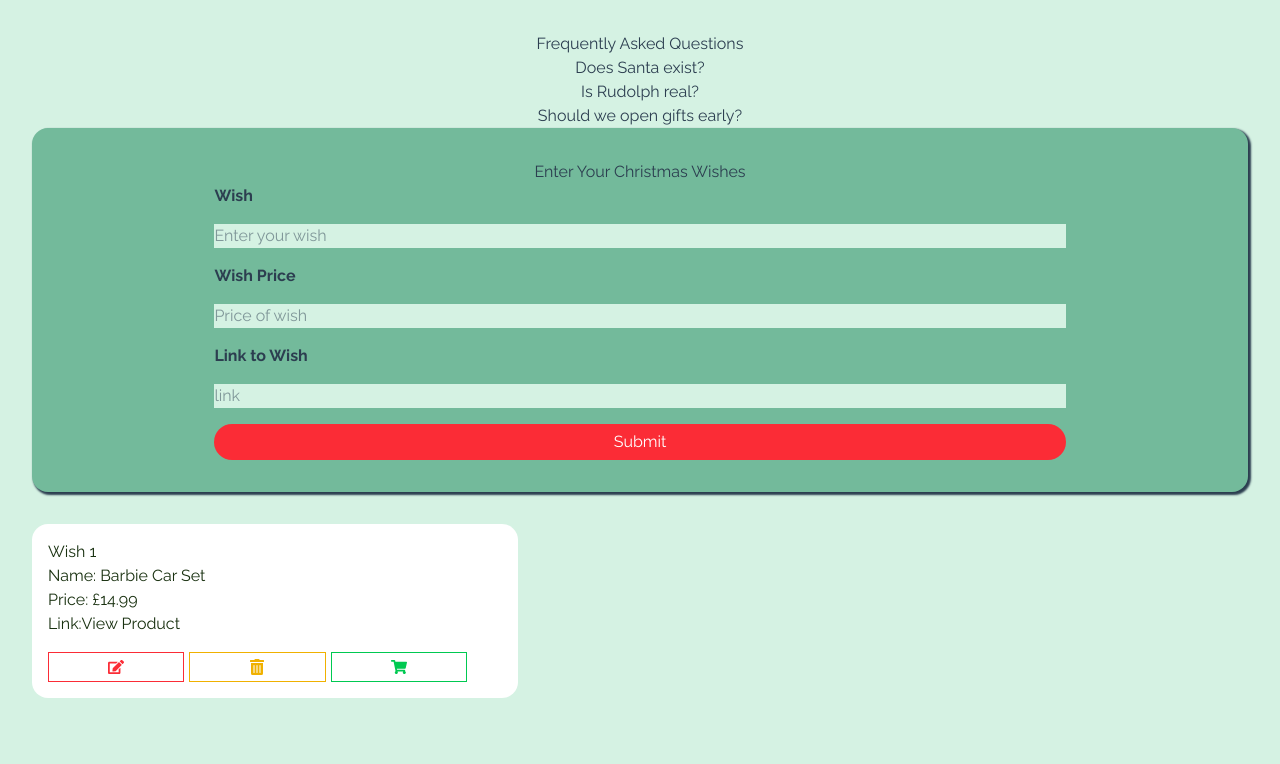
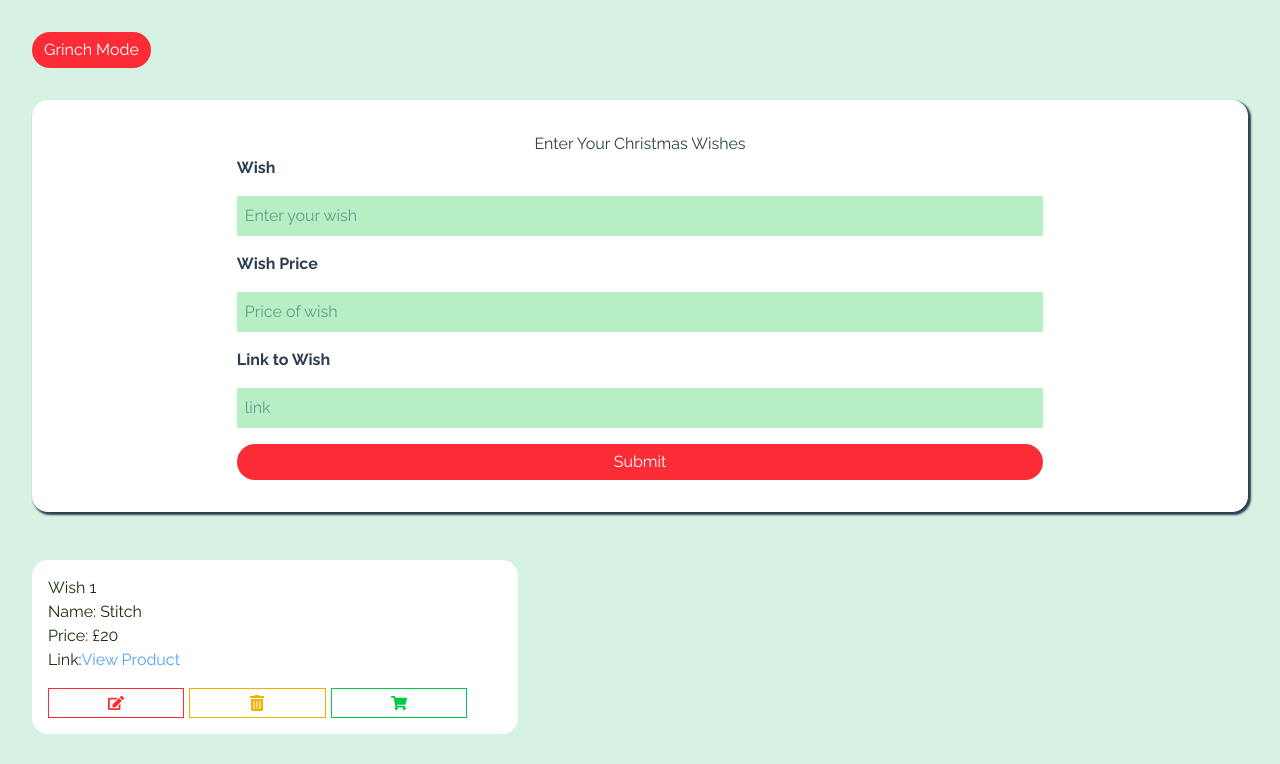
Before and after one commit to LaurenAMolloy/Christmas-List, a React (Vite) app: page / in a window 1280 px wide. Shown: the top 764 px of the page. Built offline with nearby package versions, Linux system fonts and the light colour scheme; data requests are answered from the project's data file; a web font is replaced by a local one.

Commit message:
Adding theme context

```diff
--- a/db.json
+++ b/db.json
@@ -2,8 +2,8 @@
   "wishes": [
     {
       "id": "O93etUqsNsk6a53PMitim",
-      "wishName": "Barbie Car Set",
-      "wishPrice": "14.99",
+      "wishName": "Stitch",
+      "wishPrice": "20",
       "wishLink": "https://www.smythstoys.com/uk/en-gb/toys/pre-school-and-electronic-learning/fisher-price/fisher-price-little-people/fisher-price-little-people-barbie-convertible-with-figures-set/p/211920"
     }
   ]
--- a/src/App.css
+++ b/src/App.css
@@ -5,30 +5,68 @@
 #root {
   max-width: 1280px;
   margin: 0 auto;
-  padding: 2rem;
   text-align: center;
 }
 
 :root {
+  /* Core Palette */
+  --background: #d5f2e3;
+  /* soft mint snow */
+  --primary: #0f4d1a;
+  /* pine tree green */
+  --accent: #b3001b;
+  /* holly berry red */
+  --navy: #2c3e50;
+
+  /* Text Colors */
+  --text: #2c3e50;
+  --text-secondary: #4f5d56;
+
+  --form-bg: #ffffff;
+  --input-bg: #b7efc5;
+
+  --border: #7faa00;
+  --button-bg: #0b3a09;
+  --button-text: #b0bf1a;
+  --highlight: #c7d658;
+}
+
+body {
   font-family: "Raleway", sans-serif;
-  background-color: #d5f2e3;
-  color: #2C3E50;
+}
+
+.app-wrapper {
+  width: 100%;
+  padding: 2rem;
+  background-color: var(--background);
+  color: var(--text)
+}
+
+.grinch {
+  background-color: #052802;
+  --form-bg: #b0bf1a;
+  --input-bg: #dce2a3;
+  --border: #7faa00;
+  --button-bg: #0b3a09;
+  --button-text: #b0bf1a;
+  --highlight: #c7d658;
 }
 
 input {
   font-family: inherit;
-  background-color: #d5f2e3;
+  background-color: var(--input-bg);
+  padding: .5rem;
 }
 
 .form-container {
   display: flex;
   flex-direction: column;
   align-items: center;
-  background-color: #73ba9b;
-  padding: 2rem 0;
+  background-color: var(--form-bg);
+  padding: 2rem;
   border-radius: 1rem;
-  box-shadow: 2px 2px 2px 1px #2C3E50;
-  margin-bottom: 2rem;
+  box-shadow: 2px 2px 2px 1px var(--navy);
+  margin: 2rem 0;
 }
 
 .wishForm {
@@ -46,7 +84,7 @@ label {
 
 .wishlistItems {
   border: 2px solid red;
-  background-color: #d90429;
+  background-color: var(--accent);
   display: flex;
   flex-direction: column;
   text-align: left;
--- a/src/App.jsx
+++ b/src/App.jsx
@@ -1,84 +1,21 @@
-import { useEffect, useState } from 'react'
 import WishList from './Components/WishList'
 import CreateWish from './Components/CreateWish'
-import axios from 'axios'
-import {nanoid}  from 'nanoid'
 import  Accordion from './Components/Accordion/index.jsx'
+import Toggle from './Components/ThemeToggle/index'
+import { useTheme } from './context/ThemeContext'
 import './App.css'
 
 function App() {
-  //Set state to empty Array to stores all wishes objects
-  const[wishes, setWishes] = useState([]);
-
-  //Track expanded state
-  //0 first open
-  //1 second item open
-  //2 third open
-  //-1 all closed
-  const[expanded, setExpanded] = useState(-1);
-
-  //Fetch wishes from db onload
-  const fetchWishes = async () => {
-    try {
-      const response = await axios.get('http://localhost:3000/wishes')
-      setWishes(response.data);
-    } catch (error) {
-      console.log('Error fetching wishes', error)
-    }
-  }
-
-  //Fetch existing wishes first render
-  useEffect(() => {
-    fetchWishes();
-  }, []);
-
-
-  //Create a wish
-  const wishCreate = async (wish) => {
-    //send wish to db
-    const res = await axios.post('http://localhost:3000/wishes', {
-    ...wish,
-    id: nanoid()
-    });
-    console.log(res)
-    //new variable to hold updated wishes
-    const updatedWishes = [
-      ...wishes,
-      res.data
-    ]
-    //Update the state
-    setWishes(updatedWishes)
-  }
-
-  const editWishById = async (id, newName, newPrice, newLink) => {
-    const response = await axios.put(`http://localhost:3000/wishes/${id}`, {
-    wisheName: newName,
-    wishPrice: newPrice,
-    wishLink: newLink,
-    });
-
-    const updatedWishes = wishes.map((wish) => {
-      if(wish.id === id) {
-        return {...wish, ...response.data}
-      }
-      return wish
-    });
-    setBooks(updatedWishes);
-  }
-
-  const deleteWishbyId = async (id) => {
-    await axios.delete(`http://localhost:3000/wishes/${id}`)
-    //mechanism to check if id is equal to one clicked?
-    //filter
-    const updatedWishes = wishes.filter((wish) => wish.id !== id)
-    setWishes(updatedWishes)
-  }
+  const { theme } = useTheme()
 
 return (
   <>
-  <Accordion expanded={expanded} setExpanded={setExpanded}></Accordion>
-  <CreateWish setWishes={setWishes}  wish={wishes} wishCreate={wishCreate}  />
-  <WishList wishes={wishes} deleteWishById={deleteWishbyId} editWishById={editWishById}  />
+  <div className={`${theme ? "grinch": ""} app-wrapper`}>
+  <Toggle />
+  <CreateWish   />
+  <WishList   />
+  <Accordion />
+  </div>
   </>
 )
 
--- a/src/Components/Accordion/index.jsx
+++ b/src/Components/Accordion/index.jsx
@@ -1,6 +1,9 @@
 import React from 'react'
+import  { useWish } from '../../context/WishContext.jsx'
 
-export default function Accordion( {expanded, setExpanded }) {
+export default function Accordion() {
+    const { expanded, setExpanded } = useWish();
+
     //data to be displayed in the accordion
     const items = [
         { label: "Does Santa exist?", content: "Of course he does! 🎅" },
@@ -20,28 +23,37 @@ export default function Accordion( {expanded, setExpanded }) {
         })
     }
 
-
-
-    //map over items
-    //compare index to state
-    //use is expanded to decide if this is open or not!
     const renderedItems = items.map((item, index) => {
         const isExpanded = index === expanded;
-        //console.log("index",index);
-        //console.log("expanded", expanded);
-        //console.log(isExpanded);
+
+    const icon = <span className="text-4xl">{!isExpanded ? "+" : "-"}</span>
 
         return (
-            <div key={index}>
-            <div onClick={() => {handleOnClick(index)}}>{item.label}</div>
-            {isExpanded && <div>{item.content}</div>}
+            <div  key={index}>
+            <div
+            className="flex justify-between p-3 bg-gray-100 border-b items-center cursor-pointer"
+            onClick={() => handleOnClick(index)}
+            role="button"
+            aria-expanded={isExpanded}
+            >
+                {item.label}
+                {icon}
             </div>
+
+            {isExpanded && (
+               <div
+               className="p-5"
+               >
+                {item.content}
+                </div>
+            )}
+           </div>
         )
     })
 
   return (
-    <div>
-        <h1>Frequently Asked Questions</h1>
+    <div className="border-x border-t rounded">
+        <h1 className="p-3 font-bold text-xl">FAQ</h1>
         {renderedItems}
     </div>
   )
--- a/src/Components/Button/index.jsx
+++ b/src/Components/Button/index.jsx
@@ -15,6 +15,7 @@ export default function Button({
     outline,
     rounded,
     border,
+    grinch,
     ...rest
 }) {
 
@@ -31,7 +32,8 @@ export default function Button({
             'rounded-full': rounded,
             'bg-white border border-red-500 text-red-500 hover:bg-red-500 hover:text-white': outline && primary,
             'bg-white border border-green-500 text-green-500 hover:bg-green-500 hover:text-white': outline && success,
-            'bg-white border border-yellow-500 text-yellow-500 hover:bg-yellow-500 hover:text-white': outline && danger
+            'bg-white border border-yellow-500 text-yellow-500 hover:bg-yellow-500 hover:text-white': outline && danger,
+            'bg-green-200 text-white': grinch
     })
     );
 
--- /dev/null
+++ b/src/Components/ThemeToggle/index.jsx
@@ -0,0 +1,17 @@
+import React from 'react'
+import { useTheme } from '../../context/ThemeContext.jsx'
+import Button from '../Button/index.jsx'
+
+export default function Toggle() {
+    const { themeToggle, theme } = useTheme()
+
+    const handleClick = () => {
+        themeToggle()
+    }
+
+  return (
+    <Button primary rounded onClick={handleClick}>
+      {theme ? "Christmas Mode" : "Grinch Mode"}
+    </Button>
+  )
+}
--- a/src/Components/WishList/index.jsx
+++ b/src/Components/WishList/index.jsx
@@ -1,16 +1,20 @@
 import React from 'react'
 import WishShow from '../WishShow';
+import { useContext } from 'react'
+import  wishContext from '../../context/WishContext.jsx'
 
-export default function WishList({ wishes, deleteWishById, editWishById }) {
+export default function WishList() {
+
+  const { wishes } = useContext(wishContext);
 
   //For every wish in wish list render a wishShow component
   //Use the idx as the unique key not ideal!
   const renderedWishes = wishes.map((wish, idx) => {
-     return <WishShow wish={wish} idx={idx} key={idx} deleteWishById={deleteWishById} />
+     return <WishShow wish={wish} idx={idx} key={idx}  />
   });
 
   return (
-    <div className="wishesContainer">
+    <div className="wishesContainer mb-4 py-4">
       {renderedWishes}
     </div>
 
--- a/src/Components/WishShow/index.jsx
+++ b/src/Components/WishShow/index.jsx
@@ -1,17 +1,20 @@
 import React from 'react'
-import { useState } from 'react'
+import { useState, useContext } from 'react'
 import { FaTrashAlt } from "react-icons/fa";
 import { FaEdit } from "react-icons/fa";
 import { FaShoppingCart } from "react-icons/fa";
 import EditWish from '../EditWish';
 import Button from '../Button/index.jsx';
+import wishContext from '../../context/WishContext';
 
 
-export default function WishShow( {wish, idx, editWishById, deleteWishById}) {
+export default function WishShow( {wish, idx }) {
     console.log(wish)
     //set state to show edit form
     const[showEdit, setShowEdit] = useState(false);
+
     //Add context here!!!
+    const { deleteWishById } = useContext(wishContext)
 
     const handleDeleteClick = (id) => {
         deleteWishById(id)
@@ -19,7 +22,7 @@ export default function WishShow( {wish, idx, editWishById, deleteWishById}) {
     const handleEditClick = () => {
         //console.log("edit wish", {id})
         //show the edit form
-        setShowEdit(!showEdit)
+        setShowEdit(prev => !prev)
     }
 
     const handlePurchaseClick = () => {
@@ -33,7 +36,7 @@ export default function WishShow( {wish, idx, editWishById, deleteWishById}) {
                             <span> £</span>{Number(wish.wishPrice)}
                         </p>
                         <p>Link:
-                            <a href={wish.wishLink} target="_blank" rel="noopener noreferrer">
+                            <a className="text-blue-400" href={wish.wishLink} target="_blank" rel="noopener noreferrer">
                                  View Product
                             </a>
                         </p>
--- /dev/null
+++ b/src/context/ThemeContext.jsx
@@ -0,0 +1,22 @@
+import { createContext, useContext, useState} from 'react'
+
+//Create context object
+const ThemeContext = createContext()
+
+//Create provider
+export const ThemeProvider = ({children}) => {
+    const [theme, setTheme] = useState(false);
+
+    const themeToggle = () => {
+        setTheme(prev => !prev)
+    }
+
+    return(
+        <ThemeContext.Provider value={{ theme, themeToggle} }>
+            {children}
+        </ThemeContext.Provider>
+    )
+}
+
+//export custom hook
+export const useTheme = () => useContext(ThemeContext);
--- /dev/null
+++ b/src/context/WishContext.jsx
@@ -0,0 +1,93 @@
+import { createContext, useState, useEffect, useContext } from 'react';
+import axios from 'axios';
+import { nanoid } from 'nanoid'
+
+const wishContext = createContext()
+
+export function WishProvider({ children }) {
+    //Here are all the logic and functions to provide through Context!
+    //Set state to empty Array to stores all wishes objects
+  const[wishes, setWishes] = useState([]);
+
+  //Track expanded state
+  //0 first open
+  //1 second item open
+  //2 third open
+  //-1 all closed
+  const[expanded, setExpanded] = useState(-1);
+
+  //Fetch wishes from db onload
+  const fetchWishes = async () => {
+    try {
+      const response = await axios.get('http://localhost:3000/wishes')
+      setWishes(response.data);
+    } catch (error) {
+      console.log('Error fetching wishes', error)
+    }
+  }
+
+  //Fetch existing wishes first render
+  useEffect(() => {
+    fetchWishes();
+  }, []);
+
+
+  //Create a wish
+  const wishCreate = async (wish) => {
+    //send wish to db
+    const res = await axios.post('http://localhost:3000/wishes', {
+    ...wish,
+    id: nanoid()
+    });
+    console.log(res)
+    //new variable to hold updated wishes
+    const updatedWishes = [
+      ...wishes,
+      res.data
+    ]
+    //Update the state
+    setWishes(updatedWishes)
+  }
+
+  const editWishById = async (id, updatedWish) => {
+    const response = await axios.put(`http://localhost:3000/wishes/${id}`,
+      updatedWish);
+
+    const updatedWishes = wishes.map((wish) => {
+      if(wish.id === id) {
+        return {...wish, ...response.data}
+      }
+      return wish
+    });
+    setWishes(updatedWishes);
+  }
+
+  const deleteWishbyId = async (id) => {
+    await axios.delete(`http://localhost:3000/wishes/${id}`)
+    //mechanism to check if id is equal to one clicked?
+    //filter
+    const updatedWishes = wishes.filter((wish) => wish.id !== id)
+    setWishes(updatedWishes)
+  }
+
+  const valuesToShare = {
+    wishes,
+    setWishes,
+    expanded,
+    setExpanded,
+    wishCreate,
+    editWishById,
+    deleteWishbyId
+
+  }
+
+  return (
+    <wishContext.Provider value={valuesToShare} >
+        {children}
+    </wishContext.Provider>
+  )
+}
+
+
+export default wishContext;
+export const useWish = () => useContext(wishContext);
--- a/src/main.jsx
+++ b/src/main.jsx
@@ -1,7 +1,13 @@
 import { createRoot } from 'react-dom/client'
+import { WishProvider } from './context/WishContext.jsx'
+import { ThemeProvider} from './context/ThemeContext.jsx'
 import App from './App.jsx'
 
 createRoot(document.getElementById('root')).render(
+    <ThemeProvider>
+        <WishProvider>
+            <App />
+        </WishProvider>
+    </ThemeProvider>
 
-    <App />
 )
```
Also changed, not shown: src/Components/EditWish/index.jsx (+13 -13 lines).
